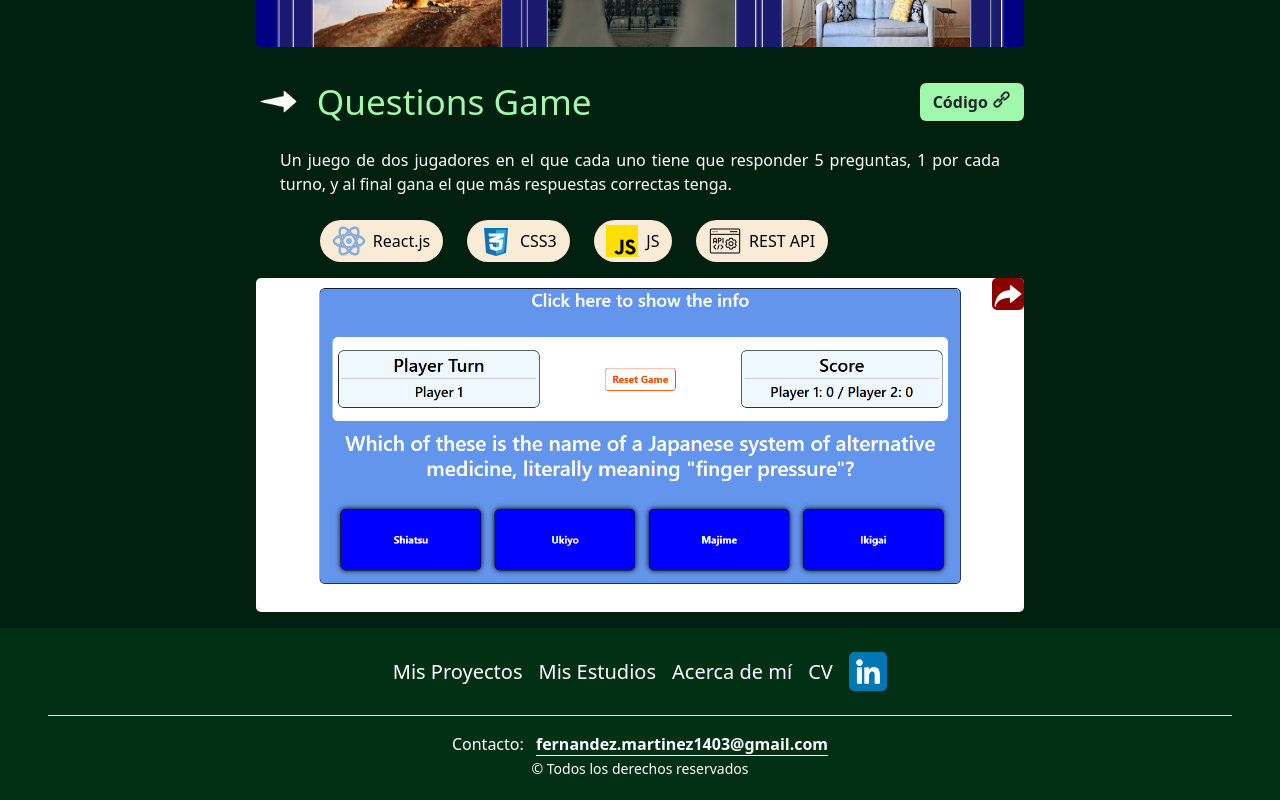
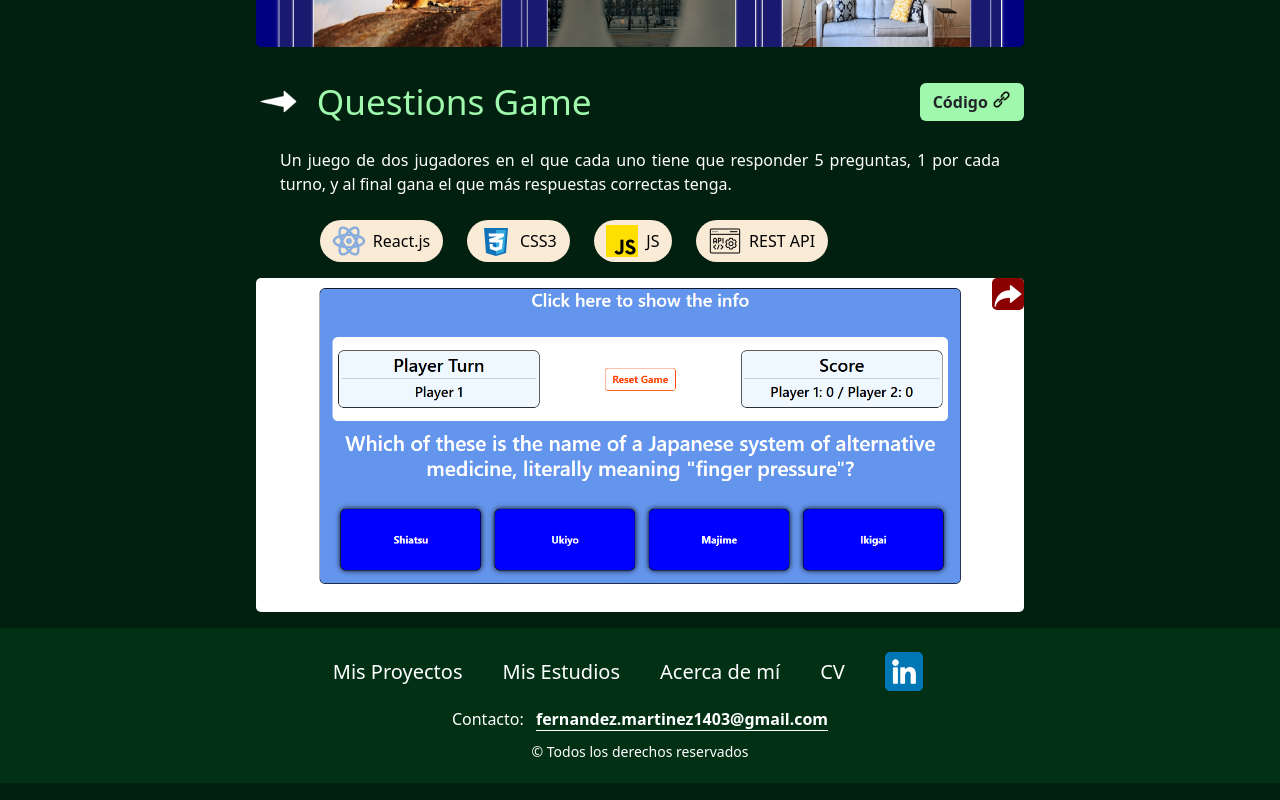
Before and after one commit to GuilleOk/PortFolio, a React (Vite) app: page / in a window 1280 px wide. Shown: the part 2323-3123 px from the top of the page. Built offline with nearby package versions, Linux system fonts and the light colour scheme.

Commit message:
pequeño arreglo en el footer

```diff
--- a/src/components/Footer.jsx
+++ b/src/components/Footer.jsx
@@ -4,7 +4,7 @@ const Footer = () => {
   return (
     <div style={{ background: 'rgb(2, 48, 21)' }}>
       <footer className="d-none d-lg-block pt-3 pb-1">
-        <ul className="nav justify-content-center align-items-center border-bottom pb-3 mb-3 mx-5">
+        <ul className="nav justify-content-center gap-4 align-items-center pb-2 mx-5">
           <li className="nav-item">
             <NavLink to="/projects" className="nav-link px-2 textNavbar">
               Mis Proyectos
@@ -33,11 +33,11 @@ const Footer = () => {
           <div>
           </div>
         </ul>
-        <p className="text-center text-body-secondary mb-0">Contacto: <strong style={{marginLeft: '.5rem', borderBottom: '.1rem solid white'}}>fernandez.martinez1403@gmail.com</strong></p>
+        <p className="text-center text-body-secondary mb-2">Contacto: <strong style={{marginLeft: '.5rem', borderBottom: '.1rem solid white'}}>fernandez.martinez1403@gmail.com</strong></p>
         <p className="text-center text-body-secondary"><small>© Todos los derechos reservados</small></p>
       </footer>
       <footer className="d-block d-lg-none pt-3 pb-1">
-        <ul className="nav justify-content-center align-items-center border-bottom pb-3 mb-3 mx-5">
+        <ul className="nav justify-content-center gap-2 align-items-center pb-2 mx-5">
           <li className="nav-item">
             <NavLink to="/projects" className="nav-link px-2 textNavbarSM">
               Mis Proyectos
```
